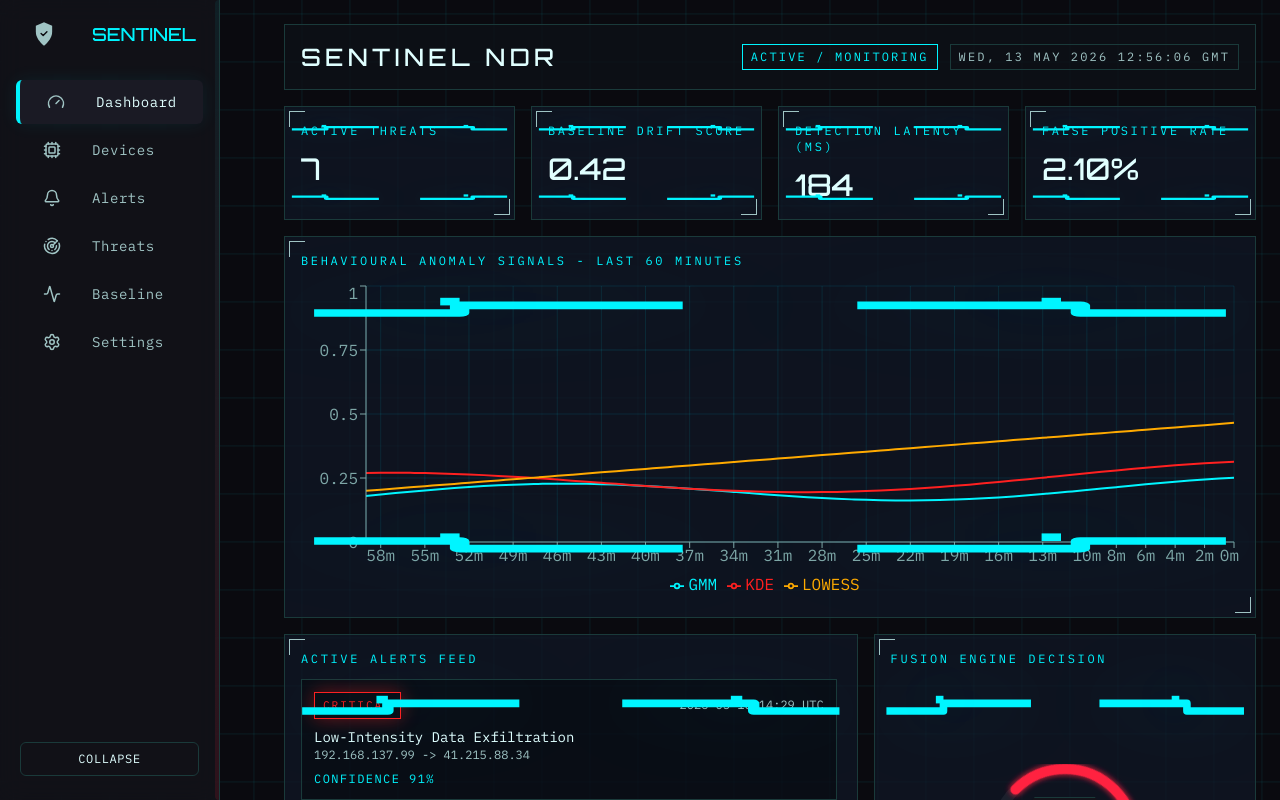
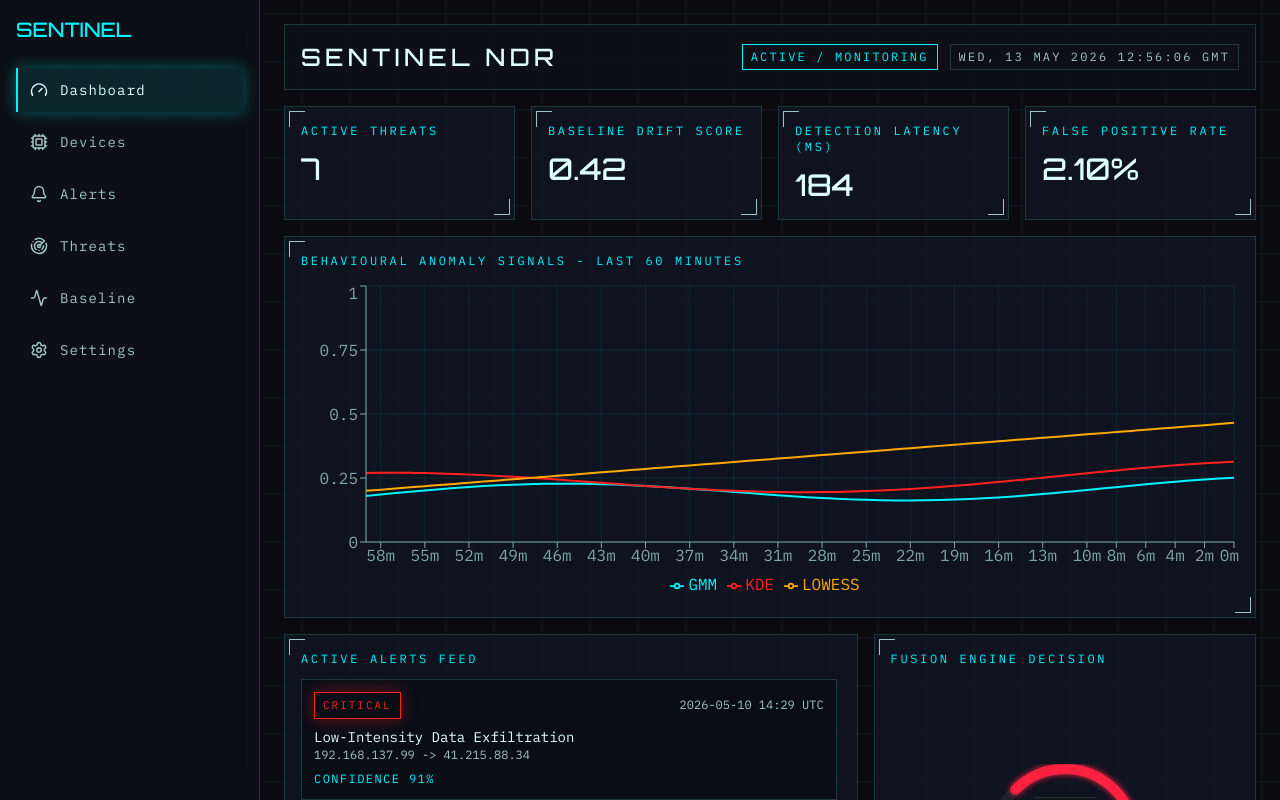
Before and after one commit to Testimony-Chimberengwa/sentinel-ndr, a React (Vite) app in the folder frontend/: page /dashboard in a window 1280 px wide. Shown: the top 800 px of the page. Built offline with nearby package versions, Linux system fonts and the light colour scheme.

Commit message:
chore: commit current ui changes

```diff
--- a/frontend/src/components/layout/Sidebar.jsx
+++ b/frontend/src/components/layout/Sidebar.jsx
@@ -1,6 +1,5 @@
 import { Activity, Bell, Cpu, Gauge, Radar, Settings } from 'lucide-react'
 import { NavLink } from 'react-router-dom'
-import { useState } from 'react'
 
 const nav = [
   { to: '/dashboard', label: 'Dashboard', icon: Gauge },
@@ -12,56 +11,27 @@ const nav = [
 ]
 
 export default function Sidebar() {
-  const [expanded, setExpanded] = useState(false)
-
   return (
-    <aside
-      onMouseEnter={() => setExpanded(true)}
-      onMouseLeave={() => setExpanded(false)}
-      className={`sticky top-0 h-screen sx-sidebar ${expanded ? 'expanded' : ''} border-r border-tron-border bg-gx-panel/80 p-2 backdrop-blur-md flex flex-col items-stretch`}
-    >
-      <div className="flex items-center gap-3 px-2 py-3">
-        <div className="icon-only" aria-hidden>
-          <svg width="28" height="28" viewBox="0 0 24 24" fill="none" xmlns="http://www.w3.org/2000/svg">
-            <path d="M12 2l7 3v5c0 5-3.5 9-7 12-3.5-3-7-7-7-12V5l7-3z" fill="currentColor" />
-            <path d="M9.5 11.5l1.8 1.8 3.2-3.2" stroke="#0a0a0f" strokeWidth="1.2" strokeLinecap="round" strokeLinejoin="round" />
-          </svg>
-        </div>
-        <div className="ml-2 nav-label font-display text-lg text-tron-cyan">SENTINEL</div>
-      </div>
-
-      <nav className="mt-4 flex-1">
+    <aside className="sticky top-0 h-screen border-r border-tron-border bg-tron-dark/80 p-4 backdrop-blur-md">
+      <p className="mb-6 font-display text-xl text-tron-cyan">SENTINEL</p>
+      <nav className="space-y-2">
         {nav.map(({ to, label, icon: Icon }) => (
           <NavLink
             key={to}
             to={to}
             className={({ isActive }) =>
-              `group flex items-center gap-3 px-2 py-3 rounded-md my-1 mx-2 transition-colors ${
+              `flex items-center gap-3 border-l-2 px-3 py-3 text-sm tracking-[0.08em] ${
                 isActive
-                  ? 'bg-gx-charcoal text-tron-text-bright shadow-[0_0_18px_rgba(0,245,255,0.08)] border-l-4 border-gx-trace'
-                  : 'text-tron-text hover:bg-tron-panel/60 hover:text-tron-cyan'
+                  ? 'border-tron-cyan bg-tron-cyan/10 text-tron-text-bright shadow-glow-cyan'
+                  : 'border-transparent text-tron-text hover:bg-tron-panel/70 hover:text-tron-cyan'
               }`
             }
           >
-            <div className="icon-only text-tron-text group-[.active]:text-tron-cyan">
-              <Icon size={18} className={""} />
-            </div>
-            <div className="nav-label text-sm tracking-[0.04em]">{label}</div>
+            <Icon size={18} />
+            {label}
           </NavLink>
         ))}
       </nav>
-
-      <div className="px-3 py-4">
-        <button
-          onClick={() => setExpanded((s) => !s)}
-          className="w-full text-xs uppercase tracking-wider text-tron-text-bright bg-transparent border border-tron-border px-3 py-2 rounded-md"
-        >
-          {expanded ? 'Collapse' : 'Expand'}
-        </button>
-      </div>
-
-      {/* right-edge chrome gradient */}
-      <div aria-hidden className="absolute right-0 top-0 h-full w-[4px] rounded-l-md" style={{ background: 'linear-gradient(180deg,#00f5ff10,#ff204020)' }} />
     </aside>
   )
 }
--- a/frontend/src/components/ui/HUDCard.jsx
+++ b/frontend/src/components/ui/HUDCard.jsx
@@ -1,25 +1,8 @@
 export default function HUDCard({ title, children, className = '' }) {
   return (
-    <section className={`hud-card border border-tron-border bg-tron-panel/70 p-4 relative ${className}`}>
+    <section className={`hud-card border border-tron-border bg-tron-panel/70 p-4 ${className}`}>
       {title ? <header className="mb-3 text-xs uppercase tracking-[0.22em] text-tron-cyan">{title}</header> : null}
       {children}
-
-      {/* Circuit traces overlay (simple right-angle traces from corners) */}
-      <div className="circuit-trace" aria-hidden>
-        <svg viewBox="0 0 100 100" preserveAspectRatio="none">
-          <path className="circuit-path" d="M4 20 H18 V18 H40" />
-          <rect className="circuit-node" x="16" y="16" width="2" height="2" />
-
-          <path className="circuit-path" d="M96 80 H82 V82 H60" />
-          <rect className="circuit-node" x="78" y="78" width="2" height="2" />
-
-          <path className="circuit-path" d="M4 80 H18 V82 H40" />
-          <rect className="circuit-node" x="16" y="78" width="2" height="2" />
-
-          <path className="circuit-path" d="M96 20 H82 V18 H60" />
-          <rect className="circuit-node" x="78" y="16" width="2" height="2" />
-        </svg>
-      </div>
     </section>
   )
 }
```
